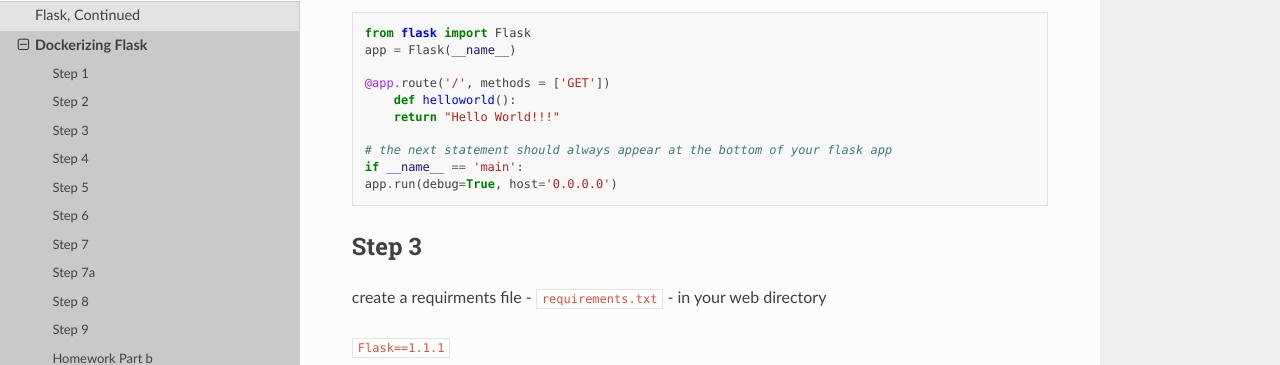
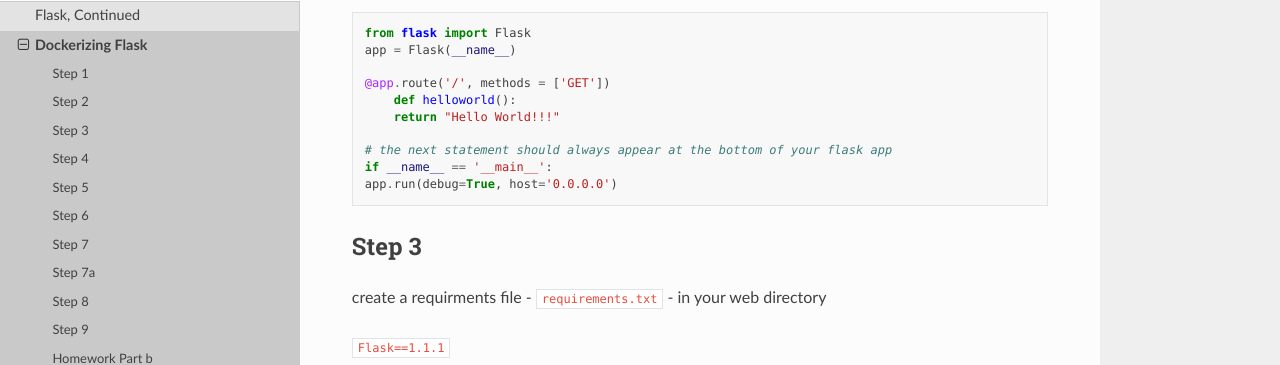
Before and after one commit to TACC/coe-332-sp21, a Sphinx documentation site: the page built from docs/week07/containerizing_flask.rst, in a window 1280 px wide and 900 px high, scrolled down 379 px. Shown: the part 100-465 px from the top of the window. Built offline with Sphinx 7.4.7 and the Read the Docs theme 2.0.0, drawn with Linux system fonts in a browser that asks for light colours.

```diff
--- a/docs/week07/containerizing_flask.rst
+++ b/docs/week07/containerizing_flask.rst
@@ -27,7 +27,7 @@ save/create your ``app.py`` in this folder
         return "Hello World!!!"
 
     # the next statement should always appear at the bottom of your flask app
-    if __name__ == 'main':
+    if __name__ == '__main__':
     app.run(debug=True, host='0.0.0.0')
 
 
```
